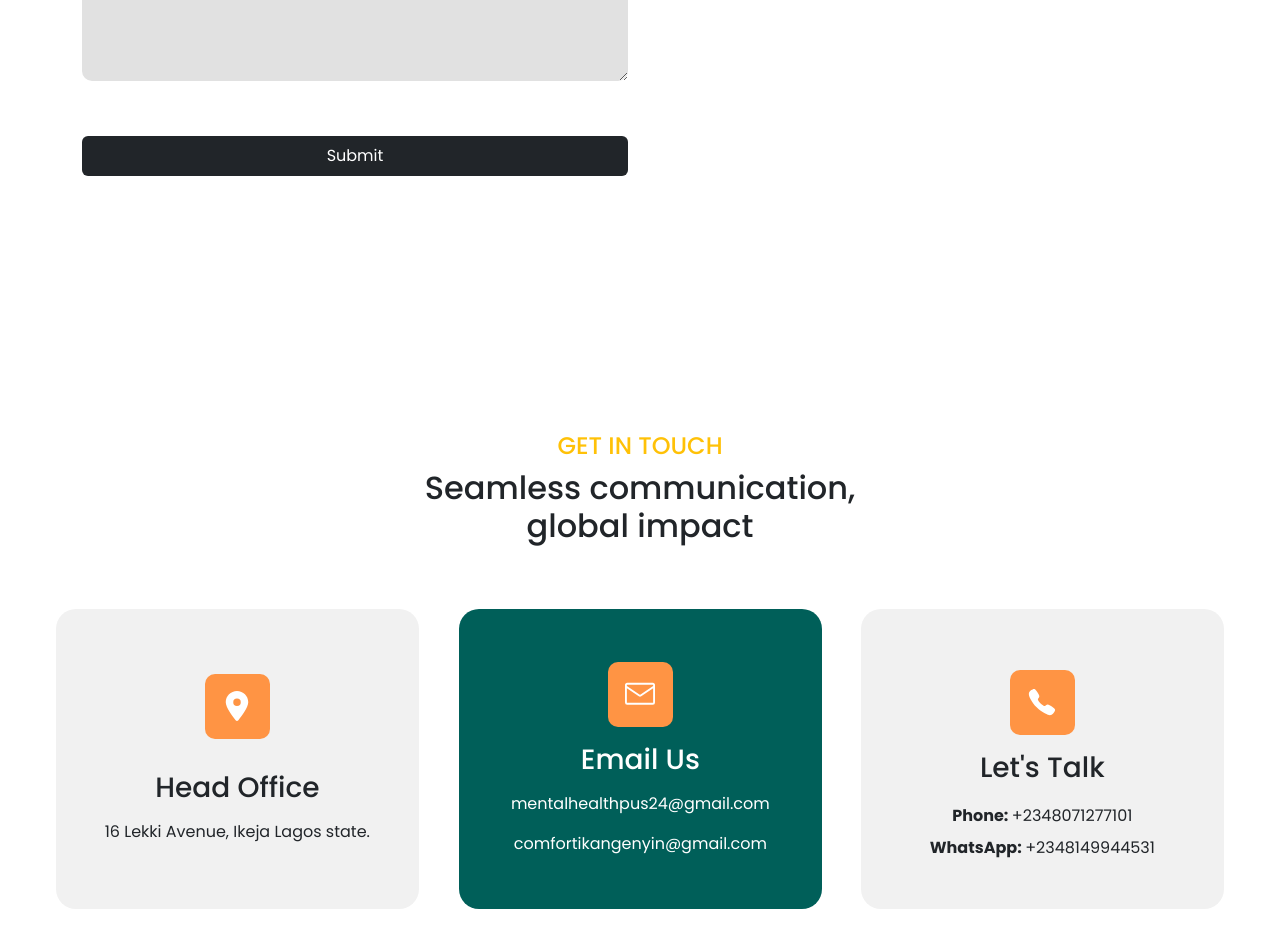
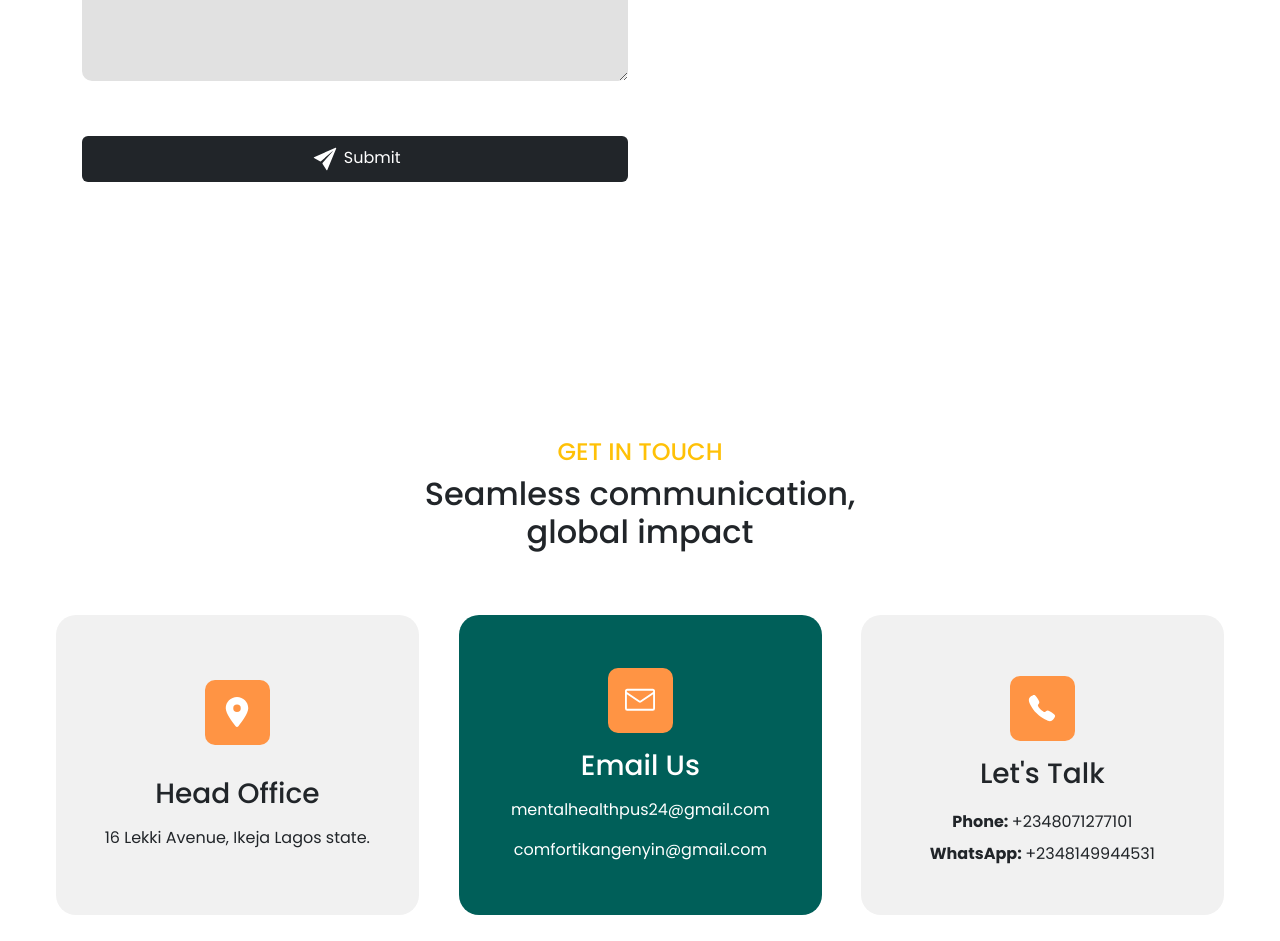
Before and after one commit to AllSparkTech100/test, a React (Vite) app: page /contact in a window 1280 px wide. Shown: the part 1480-2421 px from the top of the page. Built offline with nearby package versions, Linux system fonts and the light colour scheme.

Commit message:
Add files via upload

```diff
--- a/package.json
+++ b/package.json
@@ -10,6 +10,7 @@
     "preview": "vite preview"
   },
   "dependencies": {
+    "@emailjs/browser": "^4.4.1",
     "@splidejs/react-splide": "^0.7.12",
     "aos": "^2.3.4",
     "bootstrap": "^5.3.3",
--- a/src/Pages/Contact.jsx
+++ b/src/Pages/Contact.jsx
@@ -1,8 +1,10 @@
 import { Container, Col, Row, Form } from "react-bootstrap";
 import workout from "../Images/work.svg";
 import ContactCard from "../Components/ContactCard";
+import { IoIosSend } from "react-icons/io";
 import "./pages.scss";
-import { useEffect } from "react";
+import { useEffect, useRef } from "react";
+import emailjs from "@emailjs/browser";
 import AOS from "aos";
 import "aos/dist/aos.css";
 
@@ -18,7 +20,27 @@ function Contact() {
     });
   });
   AOS.refresh();
-   return (
+
+  const form = useRef();
+
+  const sendEmail = (e) => {
+    e.preventDefault();
+
+    emailjs
+      .sendForm("service_rethcdh", "template_nhlmm65", form.current, {
+        publicKey: "YA_tpjQuKZB7pXaRv",
+      })
+      .then(
+        () => {
+          console.log("SUCCESS!");
+        },
+        (error) => {
+          console.log("FAILED...", error.text);
+        },
+        e.target.reset()
+      );
+  };
+  return (
     <>
       <Container fluid className="contact-section-hero bg-image">
         <div className="contact-hero-inner">
@@ -52,7 +74,7 @@ function Contact() {
               </p>
             </div>
             <div className="form-section">
-              <Form data-aos="fade-left">
+              <Form ref={form} onSubmit={sendEmail} data-aos="fade-left">
                 <Row className="mb-3">
                   <Form.Group as={Col} md={12} controlId="formGridName">
                     <Form.Label>Name</Form.Label>
@@ -60,6 +82,7 @@ function Contact() {
                       type="text"
                       className="shadow-none p-3 p-lg-3 p-md-4"
                       placeholder="Name"
+                      name="user_name"
                       required
                     />
                   </Form.Group>
@@ -71,6 +94,7 @@ function Contact() {
                       type="text"
                       className="shadow-none p-3 p-lg-3 p-md-4"
                       placeholder="Enter number"
+                      name="user_phone"
                       required
                     />
                   </Form.Group>
@@ -80,6 +104,7 @@ function Contact() {
                       type="email"
                       className="shadow-none p-3 p-lg-3 p-md-4"
                       placeholder="Enter Email"
+                      name="user_email"
                       required
                     />
                   </Form.Group>
@@ -93,13 +118,14 @@ function Contact() {
                     <textArea
                       className="shadow-none p-3 w-100 text-area"
                       placeholder="Send Us a Message"
+                      name="subject"
                     />
                   </Form.Group>
                 </Row>
 
                 <div className="my-5">
                   <button className="bg-dark w-100 rounded-2 border-0 py-2 py-lg-2 px-lg-4 py-md-4 px-md-5 px-4 text-white">
-                    Submit
+                    <IoIosSend size={30} /> Submit
                   </button>
                 </div>
               </Form>
--- a/src/_variables.scss
+++ b/src/_variables.scss
@@ -24,6 +24,7 @@ header {
   position: sticky !important;
   top: 0;
   height: 4rem;
+  width: 100%;
   z-index: 999;
   background-color: $primary;
   color: $secondary;
@@ -42,6 +43,7 @@ header {
     height: 100vh;
     text-align: left;
     background-color: $header;
+    display: none;
     .menu-inner {
       transition: all ease-in-out 2s;
       position: absolute;
```
Also changed, not shown: 4 other files (tests, documents, lock files or other folders).
